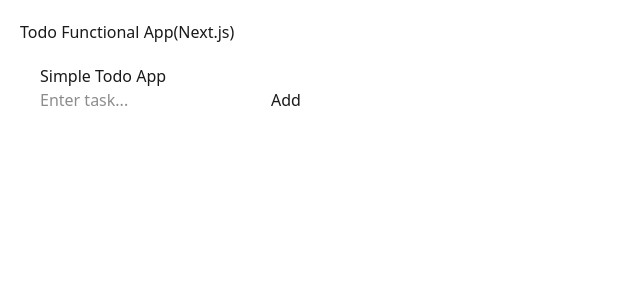
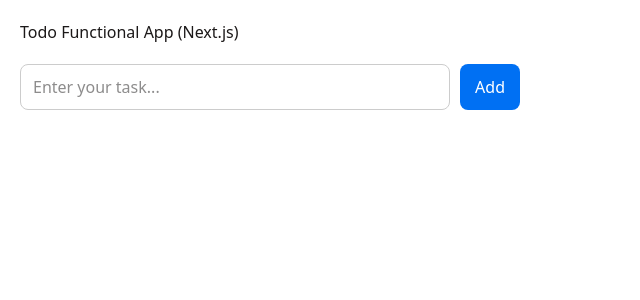
Before and after one commit to Avinash415/Todo-app, a Next.js app: page / in a window 1280 px wide. Shown: the top 300 px of the page, without its empty margins (0-640 px from the left). Built offline with nearby package versions, Linux system fonts and the light colour scheme.

Commit message:
add: new Some features

```diff
--- a/app/page.js
+++ b/app/page.js
@@ -2,8 +2,8 @@
 
 export default function Page() {
   return (
-    <main style={{padding:20, fontFamily:'system-ui, sans-serif'}}>
-      <h1>Todo Functional App(Next.js)</h1>
+    <main style={{ padding: 20, fontFamily: 'system-ui, sans-serif' }}>
+      <h1>Todo Functional App (Next.js)</h1>
       <Todo />
     </main>
   );
--- a/components/Todo.jsx
+++ b/components/Todo.jsx
@@ -1,49 +1,132 @@
 "use client";
-import { useState } from "react";
+import { useState, useEffect } from "react";
 
 export default function Todo() {
   const [task, setTask] = useState("");
   const [todos, setTodos] = useState([]);
 
-  const addTodo = async () => {
-    if (!task.trim()) return;
+  // Load from localStorage
+  useEffect(() => {
+    const saved = localStorage.getItem("todos");
+    if (saved) {
+      setTodos(JSON.parse(saved));
+    }
+  }, []);
 
-    const res = await fetch("/api/todos", {
-      method: "POST",
-      body: JSON.stringify({ task }),
-    });
+  // Save to localStorage whenever todos change
+  useEffect(() => {
+    localStorage.setItem("todos", JSON.stringify(todos));
+  }, [todos]);
 
-    const data = await res.json();
-    setTodos([...todos, data]);
+  // Add task
+  const addTask = () => {
+    if (task.trim() === "") return;
+    setTodos([...todos, { id: Date.now(), text: task, completed: false }]);
     setTask("");
   };
 
-  const deleteTodo = async (id) => {
-    await fetch(`/api/todos?id=${id}`, { method: "DELETE" });
-    setTodos(todos.filter((t) => t.id !== id));
+  // Toggle complete
+  const toggleComplete = (id) => {
+    setTodos(
+      todos.map((todo) =>
+        todo.id === id ? { ...todo, completed: !todo.completed } : todo
+      )
+    );
+  };
+
+  // Delete task
+  const deleteTask = (id) => {
+    setTodos(todos.filter((todo) => todo.id !== id));
   };
 
   return (
-    <div style={{ padding: "20px" }}>
-      <h1>Simple Todo App</h1>
+    <div style={styles.container}>
+      <div style={styles.inputBox}>
+        <input
+          style={styles.input}
+          type="text"
+          value={task}
+          onChange={(e) => setTask(e.target.value)}
+          placeholder="Enter your task..."
+        />
+        <button style={styles.addBtn} onClick={addTask}>
+          Add
+        </button>
+      </div>
 
-      <input
-        type="text"
-        placeholder="Enter task..."
-        value={task}
-        onChange={(e) => setTask(e.target.value)}
-      />
+      <ul style={styles.list}>
+        {todos.map((todo) => (
+          <li key={todo.id} style={styles.listItem}>
+            <span
+              onClick={() => toggleComplete(todo.id)}
+              style={{
+                ...styles.text,
+                textDecoration: todo.completed ? "line-through" : "none",
+                color: todo.completed ? "gray" : "black",
+                cursor: "pointer",
+              }}
+            >
+              {todo.text}
+            </span>
 
-      <button onClick={addTodo}>Add</button>
-
-      <ul>
-        {todos.map((t) => (
-          <li key={t.id}>
-            {t.task}
-            <button onClick={() => deleteTodo(t.id)}>❌</button>
+            <button
+              onClick={() => deleteTask(todo.id)}
+              style={styles.deleteBtn}
+            >
+              ❌
+            </button>
           </li>
         ))}
       </ul>
     </div>
   );
 }
+
+const styles = {
+  container: {
+    marginTop: 20,
+    width: "100%",
+    maxWidth: 500,
+  },
+  inputBox: {
+    display: "flex",
+    gap: 10,
+    marginBottom: 20,
+  },
+  input: {
+    flex: 1,
+    padding: "10px 12px",
+    fontSize: 16,
+    border: "1px solid #ccc",
+    borderRadius: 8,
+  },
+  addBtn: {
+    padding: "10px 15px",
+    background: "#0070f3",
+    color: "white",
+    border: "none",
+    borderRadius: 8,
+    cursor: "pointer",
+  },
+  list: {
+    listStyle: "none",
+    padding: 0,
+  },
+  listItem: {
+    display: "flex",
+    justifyContent: "space-between",
+    padding: "10px 12px",
+    background: "#f2f2f2",
+    borderRadius: 8,
+    marginBottom: 10,
+  },
+  text: {
+    fontSize: 16,
+  },
+  deleteBtn: {
+    background: "transparent",
+    border: "none",
+    cursor: "pointer",
+    fontSize: 18,
+  },
+};
```
